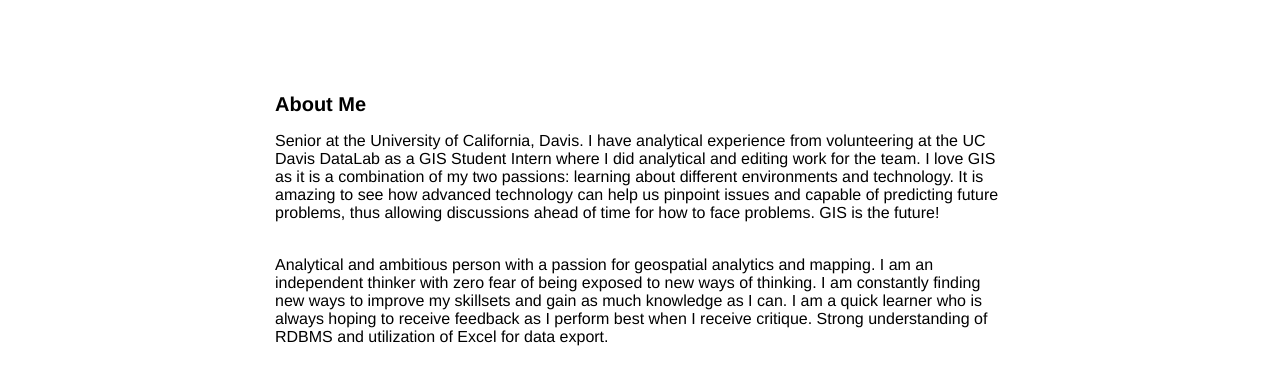
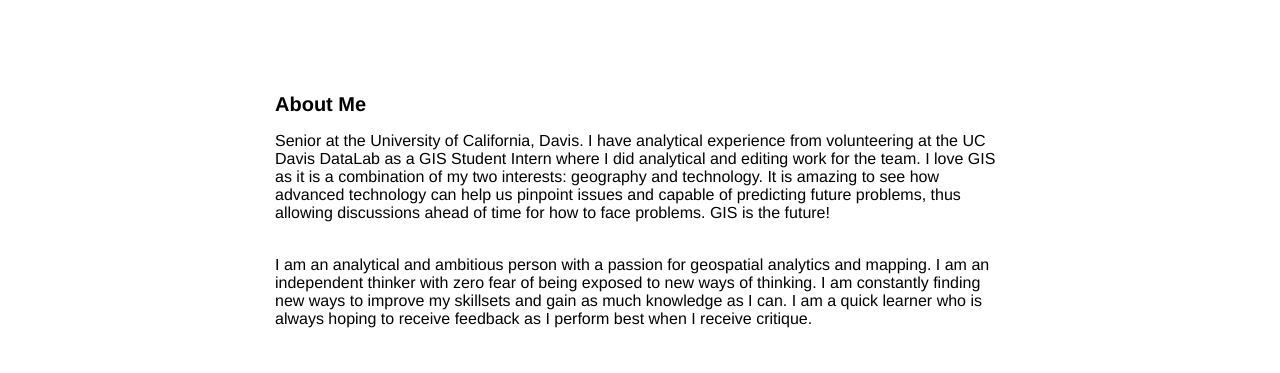
Before and after one commit to dfel13/danaeefelix.portfolio, a plain HTML site: page index.html in a window 1280 px wide. Shown: the part 427-800 px from the top of the page. Drawn offline with Linux system fonts and the light colour scheme.

Commit message:
Update index.html

```diff
--- a/index.html
+++ b/index.html
@@ -85,8 +85,8 @@
       <div id="about-section">
         <span class="subheader-text">About Me</span>
         <div class="about-section-content">
-          <div class="body-text">Senior at the University of California, Davis. I have analytical experience from volunteering at the UC Davis DataLab as a GIS Student Intern where I did analytical and editing work for the team. I love GIS as it is a combination of my two passions: learning about different environments and technology. It is amazing to see how advanced technology can help us pinpoint issues and capable of predicting future problems, thus allowing discussions ahead of time for how to face problems. GIS is the future!</div>
-          <div class="body-text">Analytical and ambitious person with a passion for geospatial analytics and mapping. I am an independent thinker with zero fear of being exposed to new ways of thinking. I am constantly finding new ways to improve my skillsets and gain as much knowledge as I can. I am a quick learner who is always hoping to receive feedback as I perform best when I receive critique. Strong understanding of RDBMS and utilization of Excel for data export.</div>
+          <div class="body-text">Senior at the University of California, Davis. I have analytical experience from volunteering at the UC Davis DataLab as a GIS Student Intern where I did analytical and editing work for the team. I love GIS as it is a combination of my two interests: geography and technology. It is amazing to see how advanced technology can help us pinpoint issues and capable of predicting future problems, thus allowing discussions ahead of time for how to face problems. GIS is the future!</div>
+          <div class="body-text">I am an analytical and ambitious person with a passion for geospatial analytics and mapping. I am an independent thinker with zero fear of being exposed to new ways of thinking. I am constantly finding new ways to improve my skillsets and gain as much knowledge as I can. I am a quick learner who is always hoping to receive feedback as I perform best when I receive critique.</div>
         </div>
       </div>
 
```
